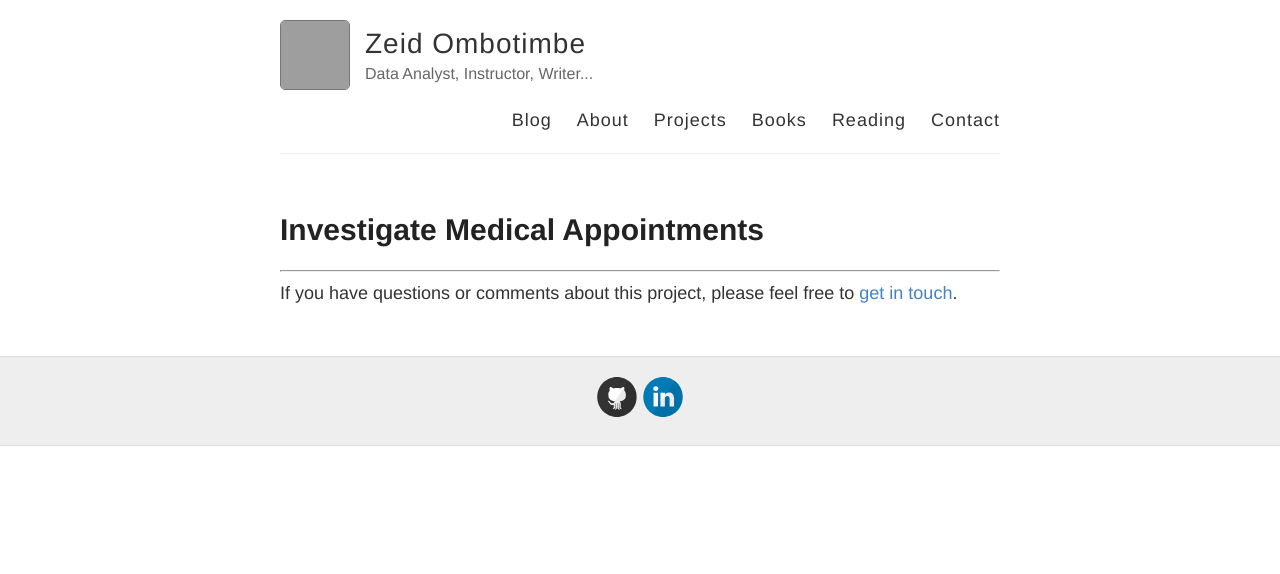
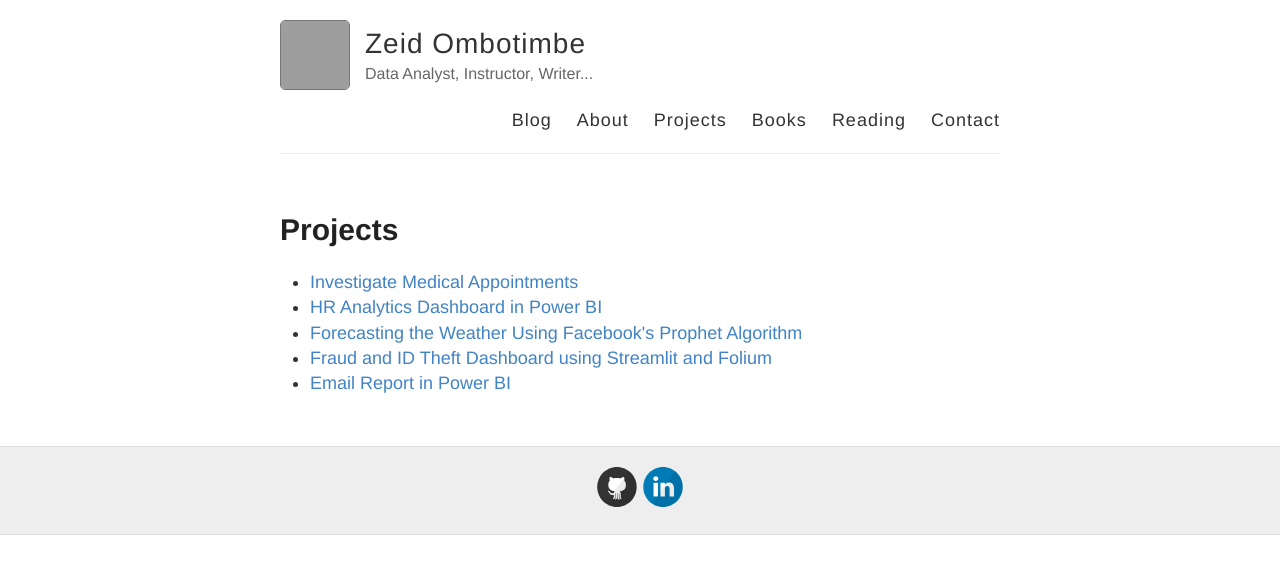
Before and after one commit to obtbe/zeidombo.github.io, a Jekyll site: the page built from _projects/investigate-medical-appointments.md, in a window 1280 px wide. Shown: the top 574 px of the page. Built offline with Jekyll 4.4.1, drawn with Linux system fonts in a browser that asks for light colours; grey boxes are pictures that could not be loaded.

Commit message:
doing it

```diff
--- a/_layouts/project.html
+++ b/_layouts/project.html
@@ -3,22 +3,14 @@ layout: default
 ---
 
 <div class="project-content">
-  <h1>{{ page.title }}</h1>
+  <h1>Projects</h1>
 
-  <!-- List of project titles and links -->
+  <!-- List of projects -->
   <ul>
-    {% for project in site.baseurl %}
+    {% for project in site.projects %}
       <li>
         <a href="{{ project.url }}">{{ project.title }}</a>
       </li>
     {% endfor %}
   </ul>
-
-  <!-- Separator -->
-  <hr />
-
-  <!-- Message and link to the contact page -->
-  <div class="project-message">
-    If you have questions or comments about this project, please feel free to <a href="{{ site.baseurl }}/contact">get in touch</a>.
-  </div>
 </div>
```
Also changed, not shown: email-report.md (deleted, +0 -13 lines), hr-dashboard.md (deleted, +0 -11 lines), investigate-medical-appointments.md (deleted, +0 -38 lines), streamlit-dashboard.md (deleted, +0 -19 lines), weather-forecast.md (deleted, +0 -17 lines), _projects/email-report.md (renamed from projects/email-report.md), _projects/hr-dashboard.md (renamed from projects/hr-dashboard.md), _projects/investigate-medical-appointments.md (renamed from projects/investigate-medical-appointments.md), _projects/streamlit-dashboard.md (renamed from projects/streamlit-dashboard.md), _projects/weather-forecast.md (renamed from projects/weather-forecast.md).
